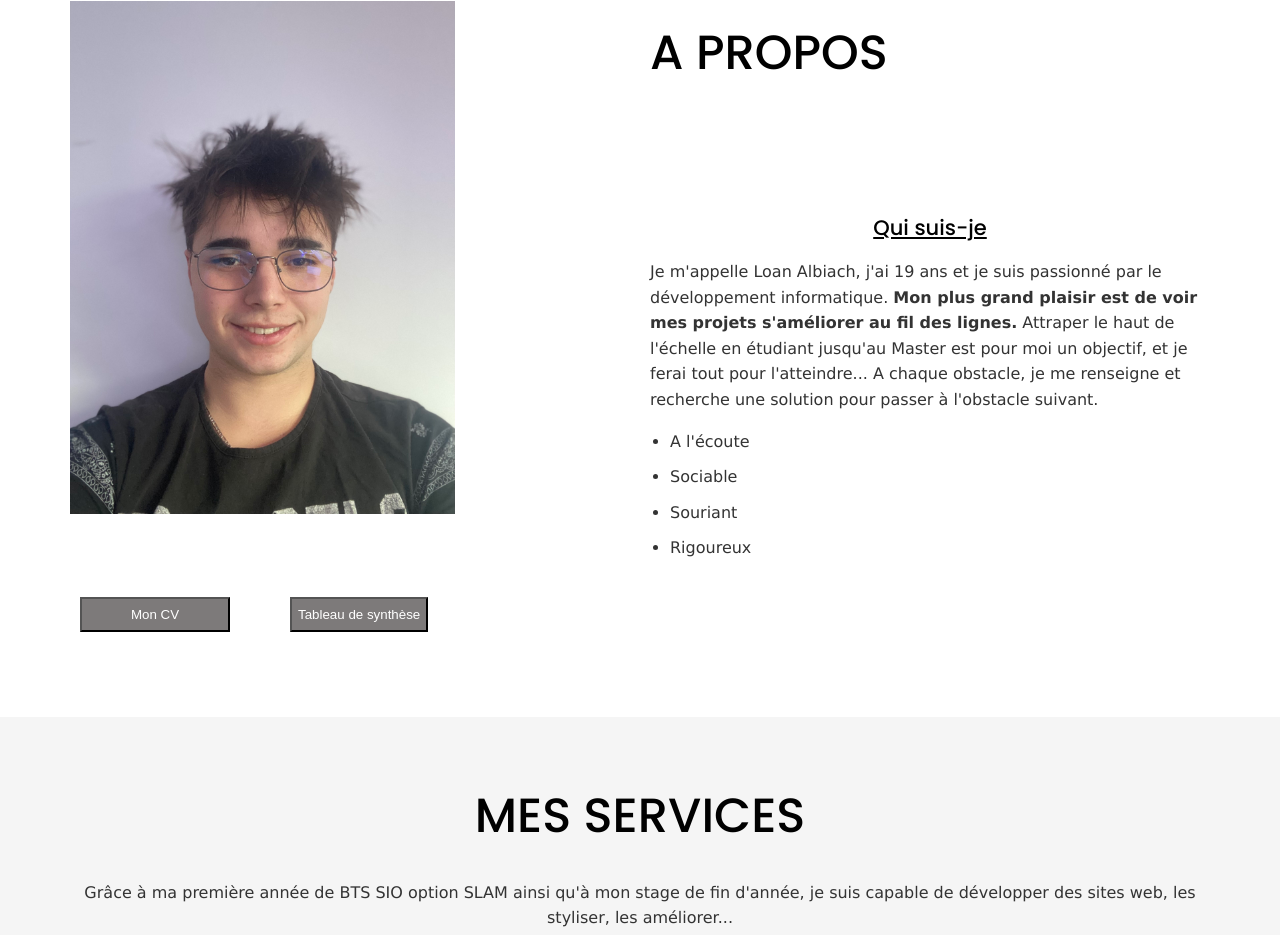
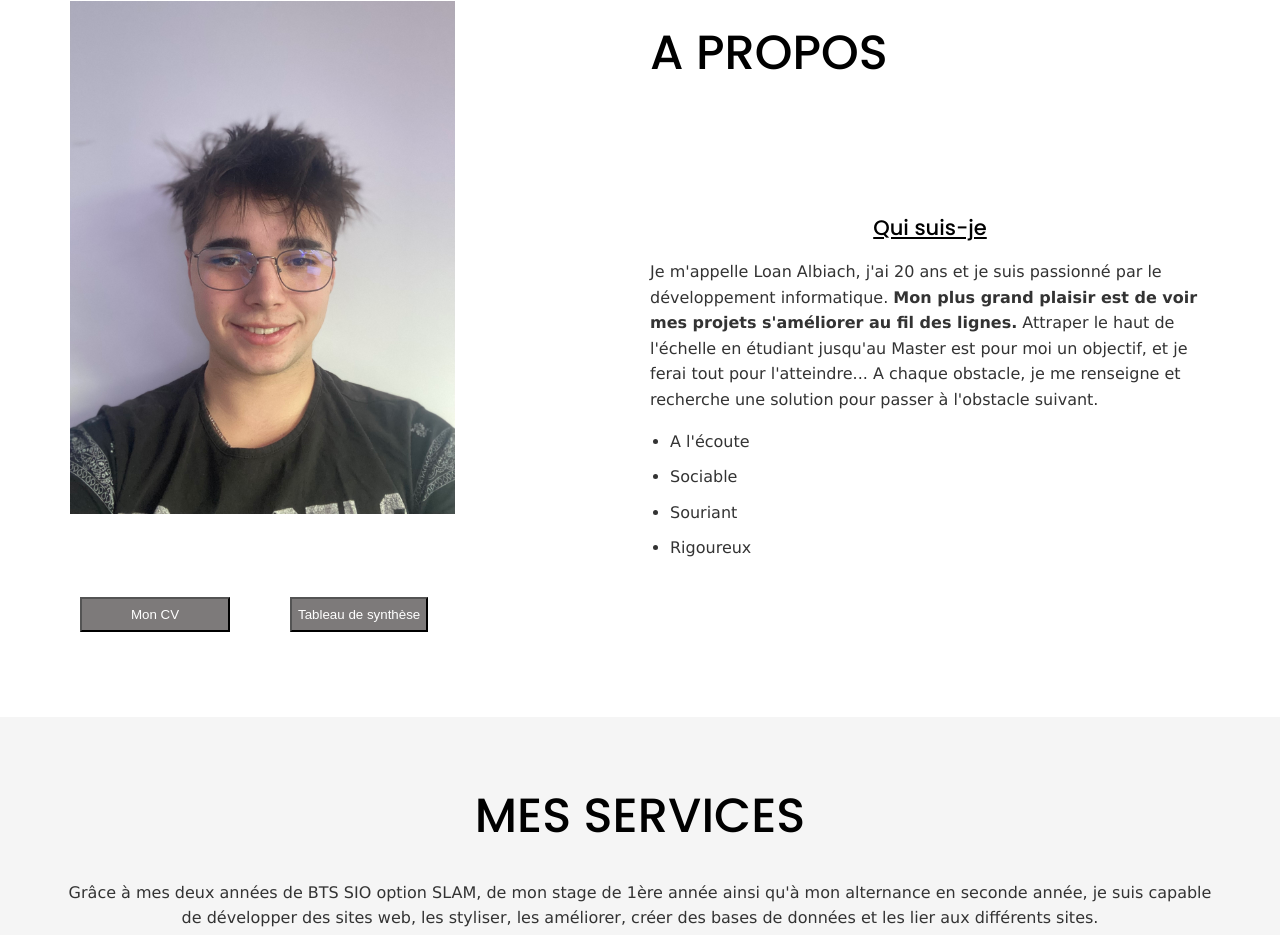
Before and after one commit to PtitMelon/portfolio, a plain HTML site: page index.html in a window 1280 px wide. Shown: the part 626-1561 px from the top of the page. Drawn offline with Linux system fonts and the light colour scheme.

Commit message:
Mise à jour 20 ans

```diff
--- a/index.html
+++ b/index.html
@@ -111,7 +111,7 @@
         <div class="grid__item">
           <h2 class="section-title">A propos</h2>
           <h3>Qui suis-je</h3>
-          <p>Je m'appelle Loan Albiach, j'ai 19 ans et je suis passionné par le développement informatique. <strong>Mon
+          <p>Je m'appelle Loan Albiach, j'ai 20 ans et je suis passionné par le développement informatique. <strong>Mon
               plus grand plaisir est de voir mes projets s'améliorer au fil des lignes.</strong> Attraper le haut de
             l'échelle en étudiant jusqu'au Master est pour moi un objectif, et je ferai
             tout pour l'atteindre... A chaque obstacle, je me renseigne et recherche une solution pour passer à
@@ -140,8 +140,10 @@
     <div class="container">
       <div class="section-header">
         <h2 class="section-title">Mes services</h2>
-        <p>Grâce à ma première année de BTS SIO option SLAM ainsi qu'à mon stage de fin d'année, je suis capable de
-          développer des sites web, les styliser, les améliorer...</p>
+        <p>Grâce à mes deux années de BTS SIO option SLAM, de mon stage de 1ère année ainsi qu'à mon alternance en
+          seconde année, je suis capable de
+          développer des sites web, les styliser, les améliorer, créer des bases de données et les lier aux différents
+          sites.</p>
       </div>
       <div class="grid">
         <div class="grid__item">
```
Also changed, not shown: global.js (+11 -0 lines), 2 other files.
